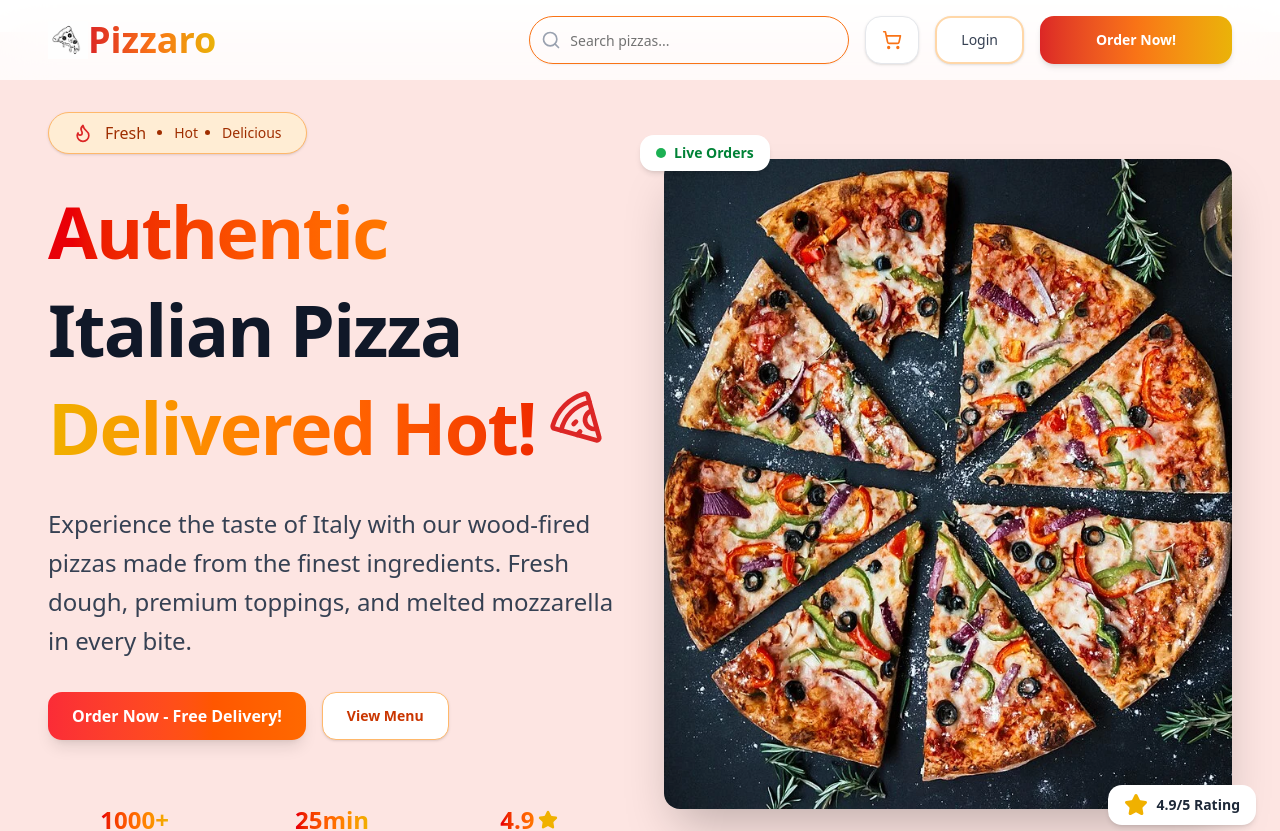
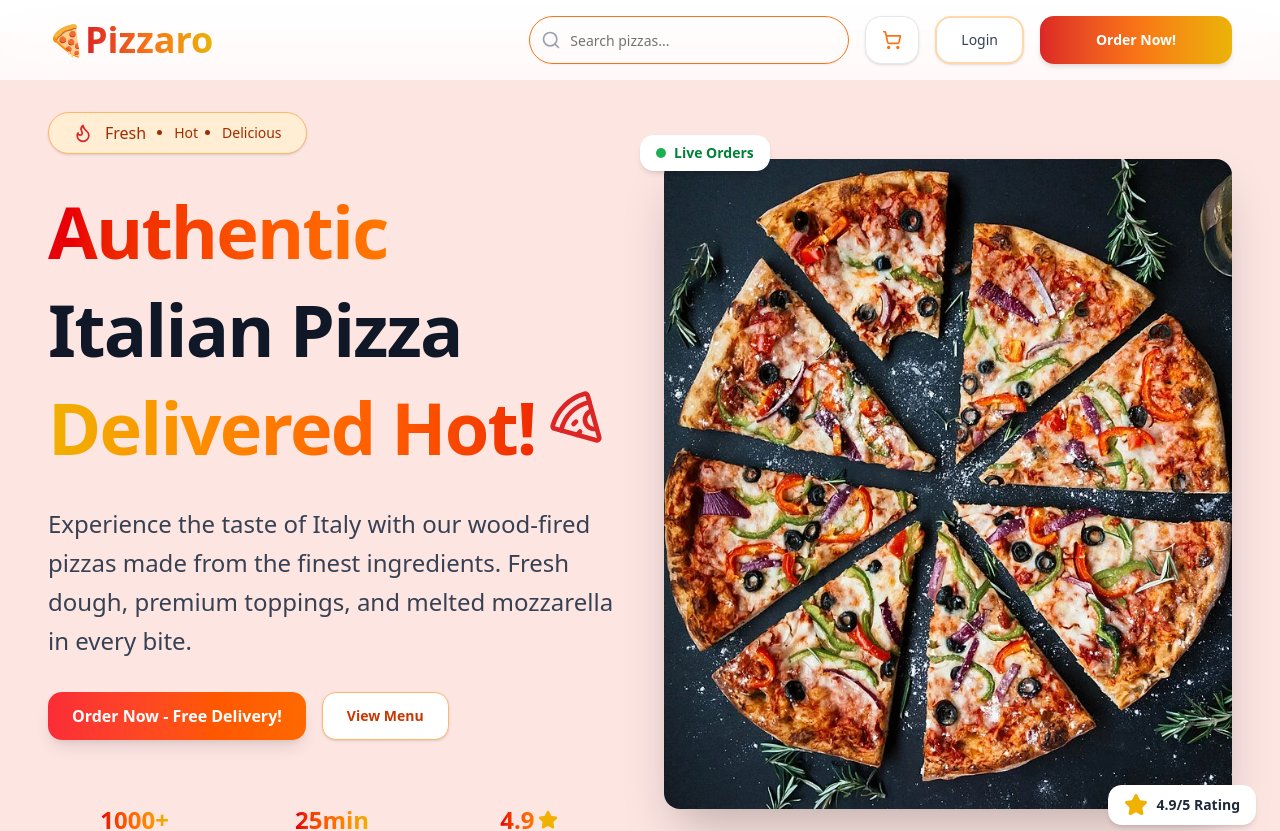
Before and after one commit to Safeya-Yasien/next-pizza-shop, a Next.js app: page / in a window 1280 px wide. Shown: the top 831 px of the page. Built offline with nearby package versions, Linux system fonts and the light colour scheme.

Commit message:
update Header.tsx removing logo img and replace it with emoji

```diff
--- a/components/common/Header/Header.tsx
+++ b/components/common/Header/Header.tsx
@@ -15,13 +15,7 @@ const Header = () => {
       <div className="container mx-auto flex items-center justify-between px-4 lg:px-12 ">
         {/* logo */}
         <Link href={"/"} className="flex items-center ">
-          <Image
-            src={"/logo.png"}
-            alt="Pizzaro"
-            width={40}
-            height={40}
-            priority
-          />
+          <span className="text-3xl"> 🍕</span>
           <span className="bg-pizza-gradient bg-clip-text text-transparent text-4xl font-bold">
             Pizzaro
           </span>
```
